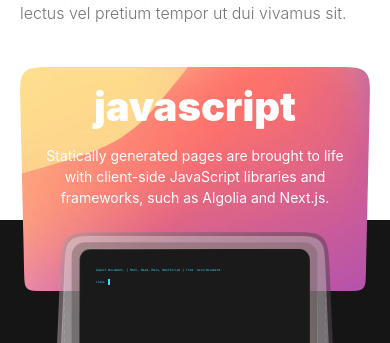
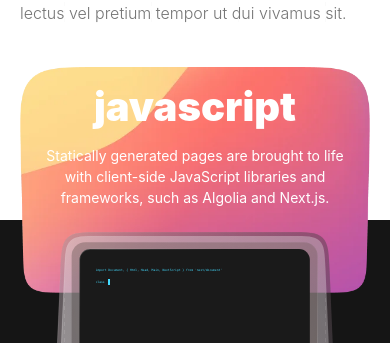
Before and after one commit to hallefsantos/monogram-exercise, a SvelteKit app: page / in a window 390 px wide. Shown: the part 222-565 px from the top of the page. Built offline with nearby package versions, Linux system fonts and the light colour scheme.

Commit message:
feat: use responsive image on js section

```diff
--- a/src/components/Javascript.svelte
+++ b/src/components/Javascript.svelte
@@ -7,7 +7,11 @@
 
 <section class="relative z-20 before:absolute before:left-0 before:bottom-0 before:w-full before:h-[20.5%] before:bg-gray-900 pt-[42px] px-5 bg-white">
   <div class="relative max-w-[1397px] pb-[58%] w-full mx-auto">
-    <img class="absolute inset-0" src="/javascript-bg.webp" alt="JS background shape">
+    <picture>
+      <source media="(max-width: 640px)" srcset="/javascript-bg-600w.webp" />
+      <source media="(min-width: 641px)" srcset="/javascript-bg.webp" />
+      <img class="absolute inset-0" src="/javascript-bg.webp" alt="JS background shape">
+    </picture>
     <div class="absolute top-[5%] sm:top-[8%] xl:top-[93px] left-1/2 -translate-x-1/2 max-w-[810px] px-5 w-full text-center">
       <h2 class="text-white text-[40px] sm:text-2xl lg:text-4xl font-black" data-aos="fade-up">javascript</h2>
       <p class="max-w-[578px] w-full mt-2 sm:mt-11 mx-auto text-[14px] sm:text-[16px] xl:text-sm text-white" data-aos="fade-up" data-aos-delay="300">Statically generated pages are brought to life with client-side JavaScript libraries and frameworks, such as Algolia and Next.js.</p>
```
Also changed, not shown: static/javascript-bg-600w.webp (added).
